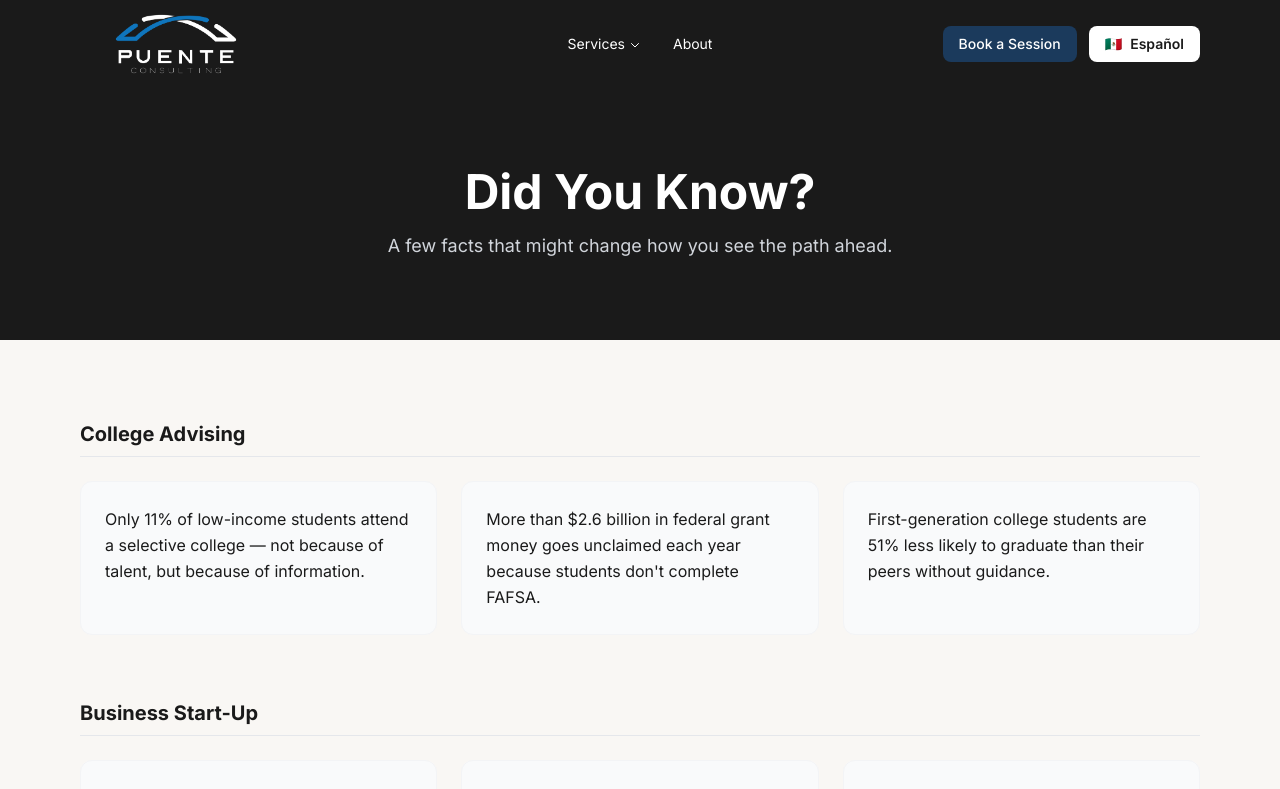
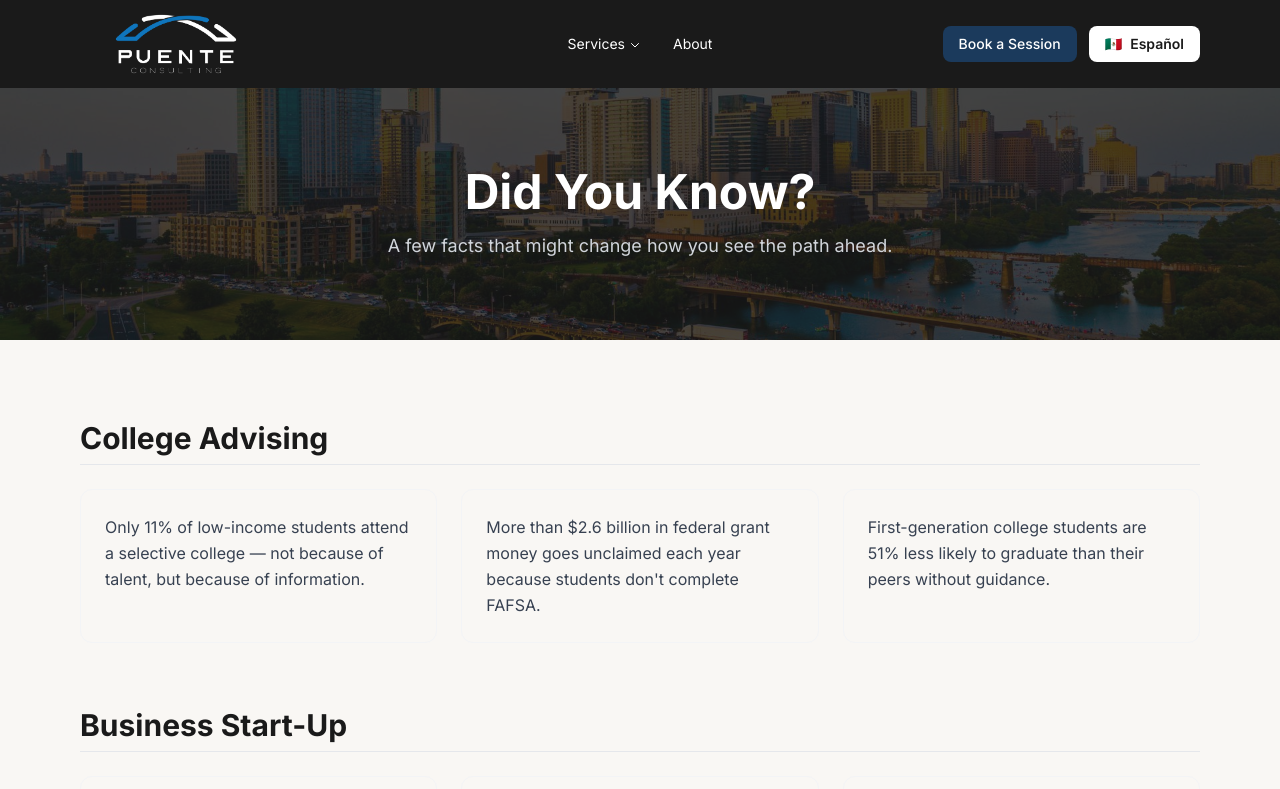
Before and after one commit to dacruz117/puente-consulting, a Next.js app: page /did-you-know in a window 1280 px wide. Shown: the top 789 px of the page. Built offline with nearby package versions, Linux system fonts and the light colour scheme.

Commit message:
fix: apply design token consistency to Did You Know page

```diff
--- a/src/app/did-you-know/page.tsx
+++ b/src/app/did-you-know/page.tsx
@@ -1,5 +1,6 @@
 "use client";
 
+import Image from "next/image";
 import CTABanner from "@/components/CTABanner";
 import { useLanguage } from "@/context/LanguageContext";
 
@@ -10,8 +11,15 @@ export default function DidYouKnowPage() {
   return (
     <>
       {/* Hero */}
-      <section className="bg-primary text-white py-20">
-        <div className="max-w-6xl mx-auto px-4 text-center">
+      <section className="relative bg-primary text-white py-20 overflow-hidden">
+        <Image
+          src="/austin-skyline.jpg"
+          alt="Austin skyline"
+          fill
+          className="object-cover object-center opacity-20"
+          priority
+        />
+        <div className="relative z-10 max-w-6xl mx-auto px-4 text-center">
           <h1 className="text-4xl md:text-5xl font-bold mb-4">{dyk.heroTitle}</h1>
           <p className="text-lg text-gray-300 max-w-2xl mx-auto">{dyk.heroSubtitle}</p>
         </div>
@@ -22,16 +30,16 @@ export default function DidYouKnowPage() {
         <div className="max-w-6xl mx-auto px-4 space-y-16">
           {dyk.categories.map((category) => (
             <div key={category.label}>
-              <h2 className="text-xl font-bold text-primary mb-6 pb-2 border-b border-gray-200">
+              <h2 className="text-3xl font-bold text-primary mb-6 pb-2 border-b border-gray-200">
                 {category.label}
               </h2>
               <div className="grid grid-cols-1 md:grid-cols-3 gap-6">
                 {category.facts.map((fact, i) => (
                   <div
                     key={i}
-                    className="bg-gray-50 rounded-xl p-6 border border-gray-100 flex flex-col gap-4"
+                    className="bg-cream rounded-xl p-6 border border-gray-100"
                   >
-                    <p className="text-base text-primary leading-relaxed">{fact}</p>
+                    <p className="text-base text-gray-700 leading-relaxed">{fact}</p>
                   </div>
                 ))}
               </div>
```
